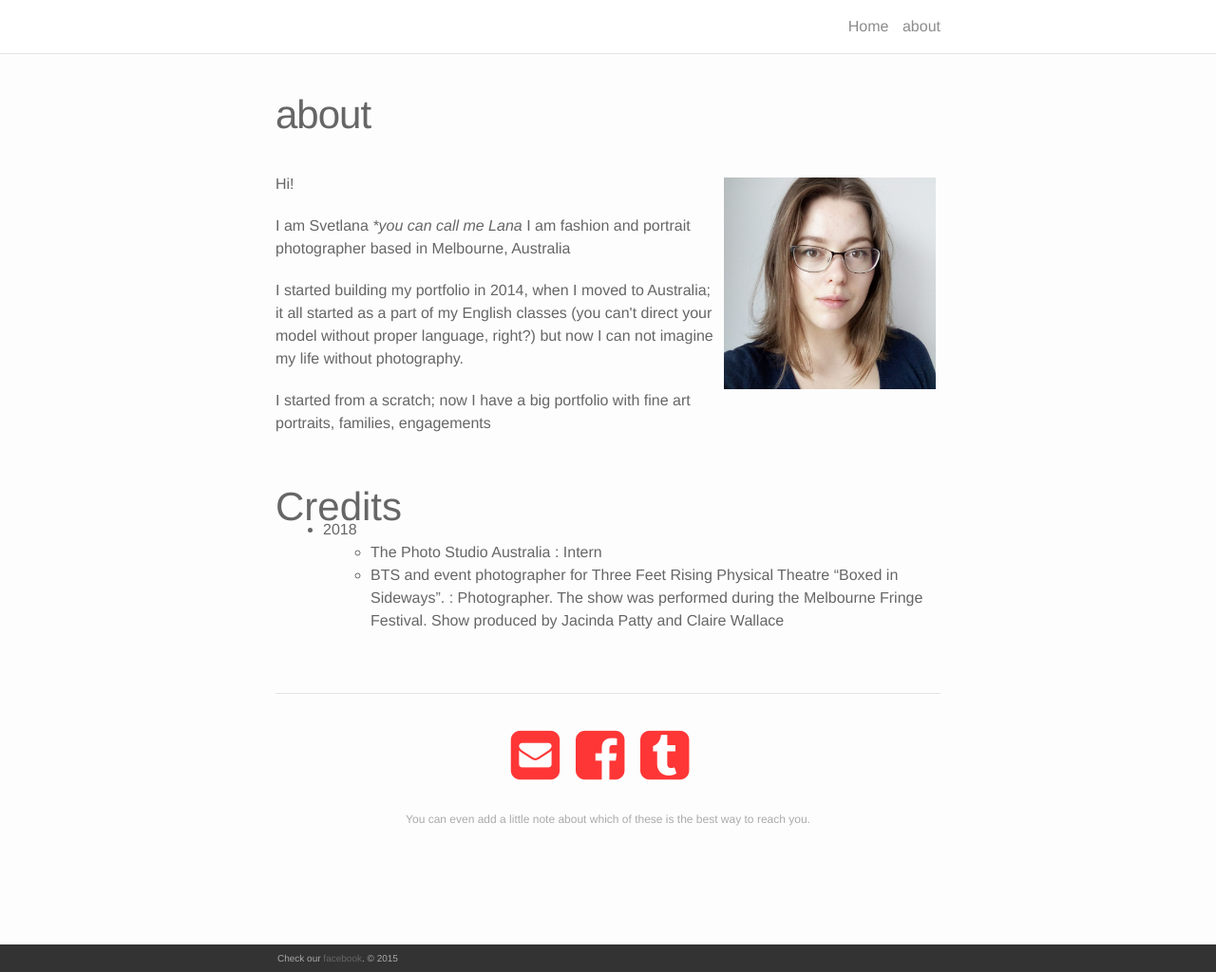
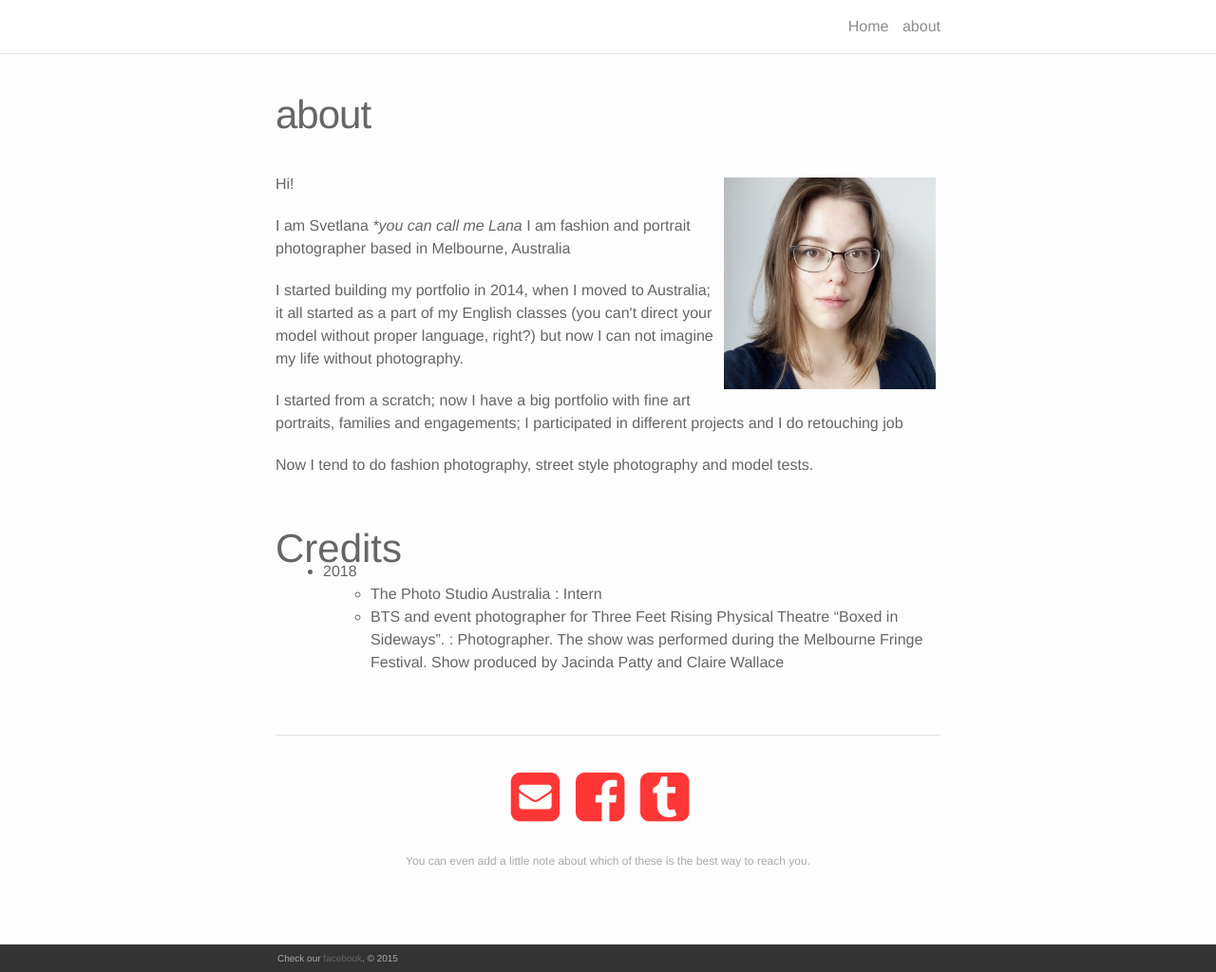
Before and after one commit to AlenPelin/keo-studio, a Jekyll site: the page built from about.md, in a window 1280 px wide and 1024 px high. Shown: the whole window at 95% size. Built offline with Jekyll 4.4.1, drawn with Linux system fonts in a browser that asks for light colours; nearby versions of some CDN libraries.

Commit message:
Update from Forestry.io - Updated about.md

```diff
--- a/about.md
+++ b/about.md
@@ -12,7 +12,9 @@ permalink: "/about/"
 
 <p>I started building my portfolio in 2014, when I moved to Australia; it all started as a part of my English classes (you can't direct your model without proper language, right?) but now I can not imagine my life without photography.</p>
 
-<p>I started from a scratch; now I have a big portfolio with fine art portraits, families, engagements</p>
+<p>I started from a scratch; now I have a big portfolio with fine art portraits, families and engagements; I participated in different projects and I do retouching job</p>
+
+<p>Now I tend to do fashion photography, street style photography and model tests.</p>
 
 <br/>
 
```
Also changed, not shown: .forestry/front_matter/templates/amitha.yml.
